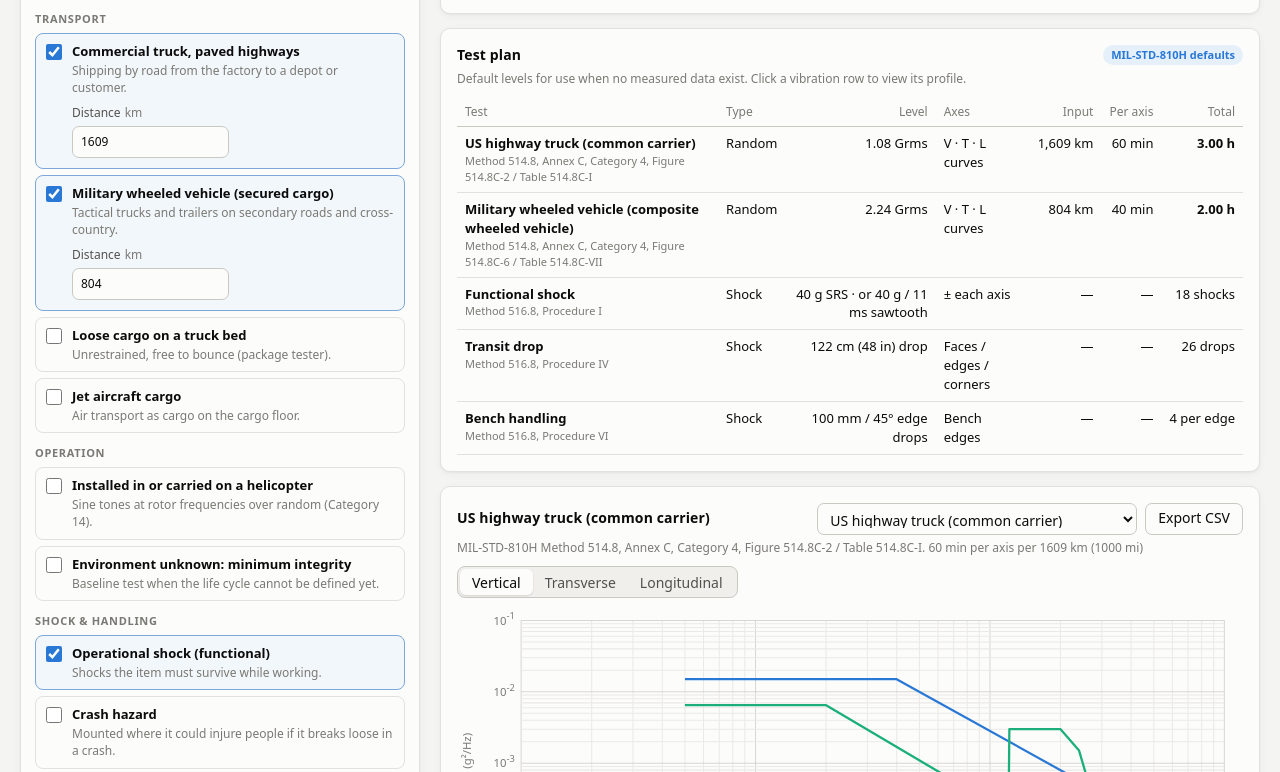
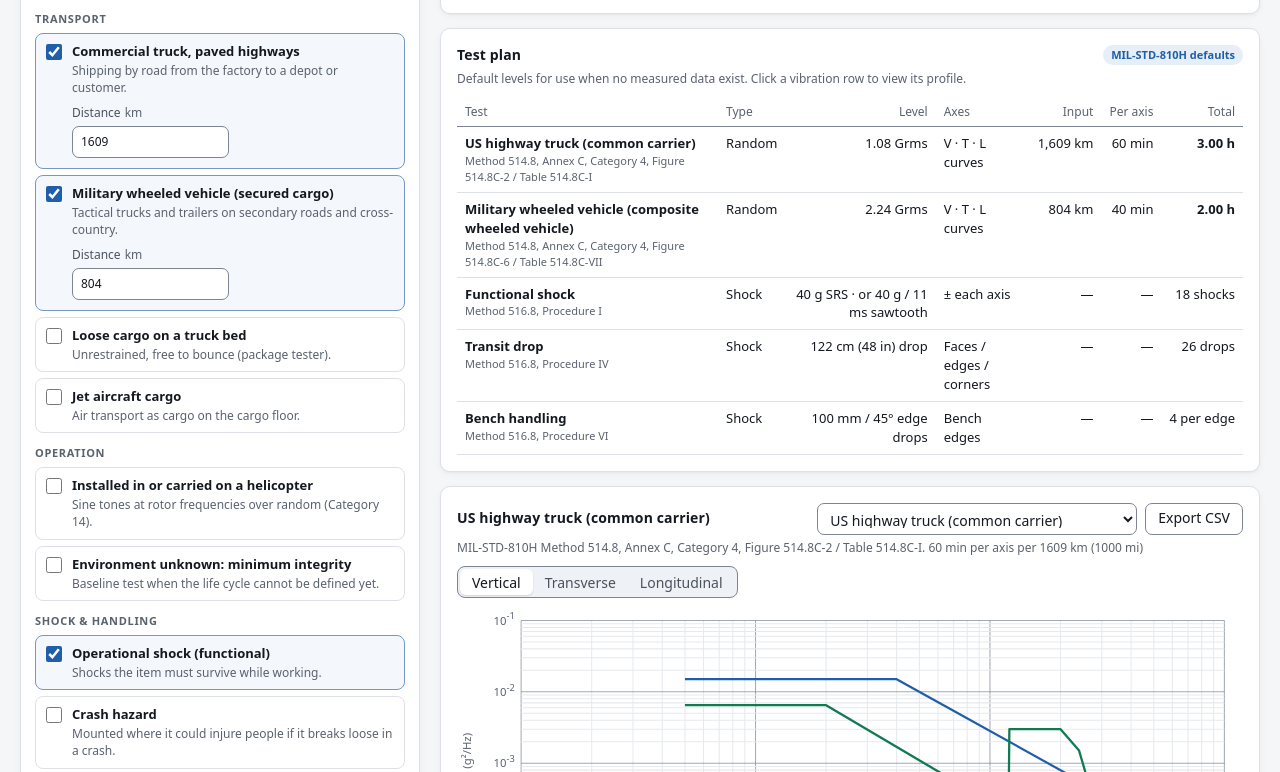
Before and after one commit to ehcrea/mil-std-810-toolkit, a plain HTML site: page index.html in a window 1280 px wide. Shown: the part 185-957 px from the top of the page. Drawn offline with Linux system fonts and the light colour scheme.

Commit message:
Use the shared calculators colour palette in light and dark mode (#1)
All ehcrea calculators now share one palette, based on the main
Engineering Calculators app (blue-grey neutrals, accent #1f5ea8 /
#6aa5ec), with every text, button and input border pair checked for
WCAG 2.2 AA contrast in both modes (axe: 0 contrast issues).

The light/dark choice is now stored under one key, `ehcrea.theme`,
so picking dark in one tool carries over to the others on the same
site. The old per-tool key is still read once as a fallback.


Claude-Session: https://claude.ai/code/session_01DtSyM96qtSmmuP5vy2Poxh

Co-authored-by: Claude <noreply@anthropic.com>

```diff
--- a/css/style.css
+++ b/css/style.css
@@ -1,24 +1,24 @@
 :root {
   color-scheme: light;
-  --bg: #f4f4f2;
-  --surface: #fcfcfb;
-  --surface-2: #f0efec;
-  --border: #e2e1dc;
-  --border-strong: #c9c8c1;
-  --text: #0b0b0b;
-  --text-2: #52514e;
-  --text-3: #7a7973;
-  --accent: #2a78d6;
+  --bg: #f5f6f8;
+  --surface: #ffffff;
+  --surface-2: #eef1f5;
+  --border: #dde1e7;
+  --border-strong: #7d8592;
+  --text: #14181f;
+  --text-2: #4a525e;
+  --text-3: #5a626e;
+  --accent: #1f5ea8;
   --accent-ink: #ffffff;
-  --accent-soft: #e6f0fb;
-  --metal: #d9dde3;
-  --metal-edge: #9aa3ad;
-  --rubber: #2b2b2a;
-  --grid: #ebeae6;
-  --s1: #2a78d6; --s2: #eb6834; --s3: #1baf7a; --s4: #eda100; --s5: #e87ba4;
-  --cold: #2a78d6; --hot: #e34948;
-  --ok: #008300; --warn: #b26b00; --err: #c62828; --info: #2a78d6;
-  --warn-bg: #fff6e5; --err-bg: #fdecec; --info-bg: #eef4fc;
+  --accent-soft: #e6eef8;
+  --metal: #dfe6ef;
+  --metal-edge: #8f9bab;
+  --rubber: #262b33;
+  --grid: #e6e9ee;
+  --s1: #1f5ea8; --s2: #c8501c; --s3: #117a52; --s4: #946200; --s5: #c2457a;
+  --cold: #1f5ea8; --hot: #c8372f;
+  --ok: #1d7a46; --warn: #8a4b00; --err: #b3261e; --info: #1f5ea8;
+  --warn-bg: #fff4e5; --err-bg: #fdecec; --info-bg: #eaf1fa;
   --radius: 10px;
   --shadow: 0 1px 2px rgba(0,0,0,.04), 0 2px 8px rgba(0,0,0,.04);
   --mono: ui-monospace, SFMono-Regular, Menlo, Consolas, monospace;
@@ -26,27 +26,27 @@
 @media (prefers-color-scheme: dark) {
   :root:not([data-theme="light"]) {
     color-scheme: dark;
-    --bg: #111110; --surface: #1a1a19; --surface-2: #232321; --border: #2e2e2c; --border-strong: #45453f;
-    --text: #f0efec; --text-2: #c3c2b7; --text-3: #8f8e86;
-    --accent: #3987e5; --accent-soft: #1d2b3d;
-    --metal: #3a3f46; --metal-edge: #6b7480; --rubber: #d7d6d0; --grid: #2a2a28;
-    --s1: #3987e5; --s2: #d95926; --s3: #199e70; --s4: #c98500; --s5: #d55181;
-    --cold: #3987e5; --hot: #e66767;
-    --ok: #3fae3f; --warn: #e0a030; --err: #f07070; --info: #6aa8f0;
-    --warn-bg: #2d2412; --err-bg: #331a1a; --info-bg: #17222f;
+    --bg: #0f1216; --surface: #171b21; --surface-2: #1f252d; --border: #2b323c; --border-strong: #6b7482;
+    --text: #e7eaef; --text-2: #b4bcc7; --text-3: #9aa3af;
+    --accent: #6aa5ec; --accent-ink: #0b1018; --accent-soft: #1b2a3d;
+    --metal: #2a3542; --metal-edge: #6b7a8c; --rubber: #d5dae1; --grid: #262c35;
+    --s1: #6aa5ec; --s2: #f08a4b; --s3: #3fbf8a; --s4: #e0a030; --s5: #e87ba4;
+    --cold: #6aa5ec; --hot: #f07070;
+    --ok: #5cc98c; --warn: #f3c27a; --err: #ff8a80; --info: #6aa5ec;
+    --warn-bg: #2e2312; --err-bg: #331a1a; --info-bg: #17222f;
     --shadow: none;
   }
 }
 :root[data-theme="dark"] {
   color-scheme: dark;
-  --bg: #111110; --surface: #1a1a19; --surface-2: #232321; --border: #2e2e2c; --border-strong: #45453f;
-  --text: #f0efec; --text-2: #c3c2b7; --text-3: #8f8e86;
-  --accent: #3987e5; --accent-soft: #1d2b3d;
-  --metal: #3a3f46; --metal-edge: #6b7480; --rubber: #d7d6d0; --grid: #2a2a28;
-  --s1: #3987e5; --s2: #d95926; --s3: #199e70; --s4: #c98500; --s5: #d55181;
-  --cold: #3987e5; --hot: #e66767;
-  --ok: #3fae3f; --warn: #e0a030; --err: #f07070; --info: #6aa8f0;
-  --warn-bg: #2d2412; --err-bg: #331a1a; --info-bg: #17222f;
+  --bg: #0f1216; --surface: #171b21; --surface-2: #1f252d; --border: #2b323c; --border-strong: #6b7482;
+  --text: #e7eaef; --text-2: #b4bcc7; --text-3: #9aa3af;
+  --accent: #6aa5ec; --accent-ink: #0b1018; --accent-soft: #1b2a3d;
+  --metal: #2a3542; --metal-edge: #6b7a8c; --rubber: #d5dae1; --grid: #262c35;
+  --s1: #6aa5ec; --s2: #f08a4b; --s3: #3fbf8a; --s4: #e0a030; --s5: #e87ba4;
+  --cold: #6aa5ec; --hot: #f07070;
+  --ok: #5cc98c; --warn: #f3c27a; --err: #ff8a80; --info: #6aa5ec;
+  --warn-bg: #2e2312; --err-bg: #331a1a; --info-bg: #17222f;
   --shadow: none;
 }
 
@@ -248,8 +248,8 @@ table.data td.strong { font-weight: 600; }
 .about a { color: var(--accent); }
 .about-support { margin: 14px 0 0; padding: 12px 14px; border: 1px solid var(--border); border-radius: var(--radius); background: var(--accent-soft); }
 .about-support p { margin: 0 0 10px; }
-.about a.btn-support { display: inline-flex; align-items: center; gap: 6px; padding: 7px 14px; border-radius: 999px; background: #ff424d; color: #fff; font-weight: 600; font-size: 13px; text-decoration: none; }
-.about a.btn-support:hover { background: #e63a44; }
+.about a.btn-support { display: inline-flex; align-items: center; gap: 6px; padding: 7px 14px; border-radius: 999px; background: #d6303a; color: #fff; font-weight: 600; font-size: 13px; text-decoration: none; }
+.about a.btn-support:hover { background: #c42b35; }
 .about .about-meta { margin: 14px 0 0; padding-top: 10px; border-top: 1px solid var(--border); color: var(--text-3); font-size: 12px; }
 
 /* ---------- O-ring designer additions ---------- */
--- a/index.html
+++ b/index.html
@@ -23,11 +23,11 @@
   <meta name="apple-mobile-web-app-capable" content="yes">
   <meta name="mobile-web-app-capable" content="yes">
   <meta name="apple-mobile-web-app-title" content="MIL-810">
-  <meta name="theme-color" content="#f4f4f2" media="(prefers-color-scheme: light)">
-  <meta name="theme-color" content="#111110" media="(prefers-color-scheme: dark)">
+  <meta name="theme-color" content="#f5f6f8" media="(prefers-color-scheme: light)">
+  <meta name="theme-color" content="#0f1216" media="(prefers-color-scheme: dark)">
   <link rel="stylesheet" href="css/style.css?v=1">
   <script>
-    try { const t = localStorage.getItem('m810.theme'); if (t === 'light' || t === 'dark') document.documentElement.setAttribute('data-theme', t); } catch (e) { /* storage unavailable */ }
+    try { const t = (localStorage.getItem('ehcrea.theme') || localStorage.getItem('m810.theme')); if (t === 'light' || t === 'dark') document.documentElement.setAttribute('data-theme', t); } catch (e) { /* storage unavailable */ }
   </script>
 </head>
 <body>
--- a/js/app.js
+++ b/js/app.js
@@ -667,7 +667,7 @@
         (!document.documentElement.getAttribute('data-theme') && matchMedia('(prefers-color-scheme: dark)').matches);
       const t = dark ? 'light' : 'dark';
       document.documentElement.setAttribute('data-theme', t);
-      try { localStorage.setItem('m810.theme', t); } catch (e) { /* ignore */ }
+      try { localStorage.setItem('ehcrea.theme', t); } catch (e) { /* ignore */ }
     });
     $('#about-open').addEventListener('click', () => $('#about').showModal());
     $('#help-open').addEventListener('click', () => $('#help').showModal());
```
Also changed, not shown: manifest.webmanifest.
